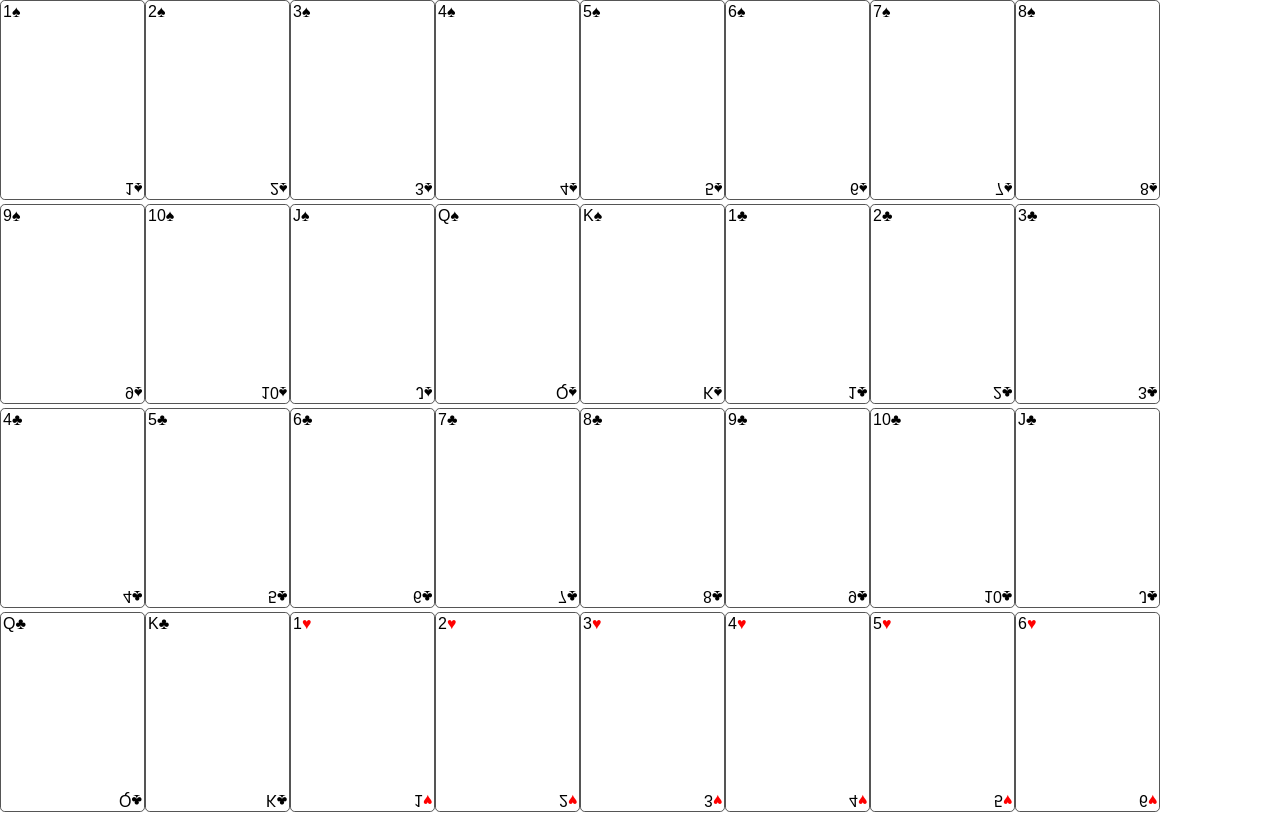
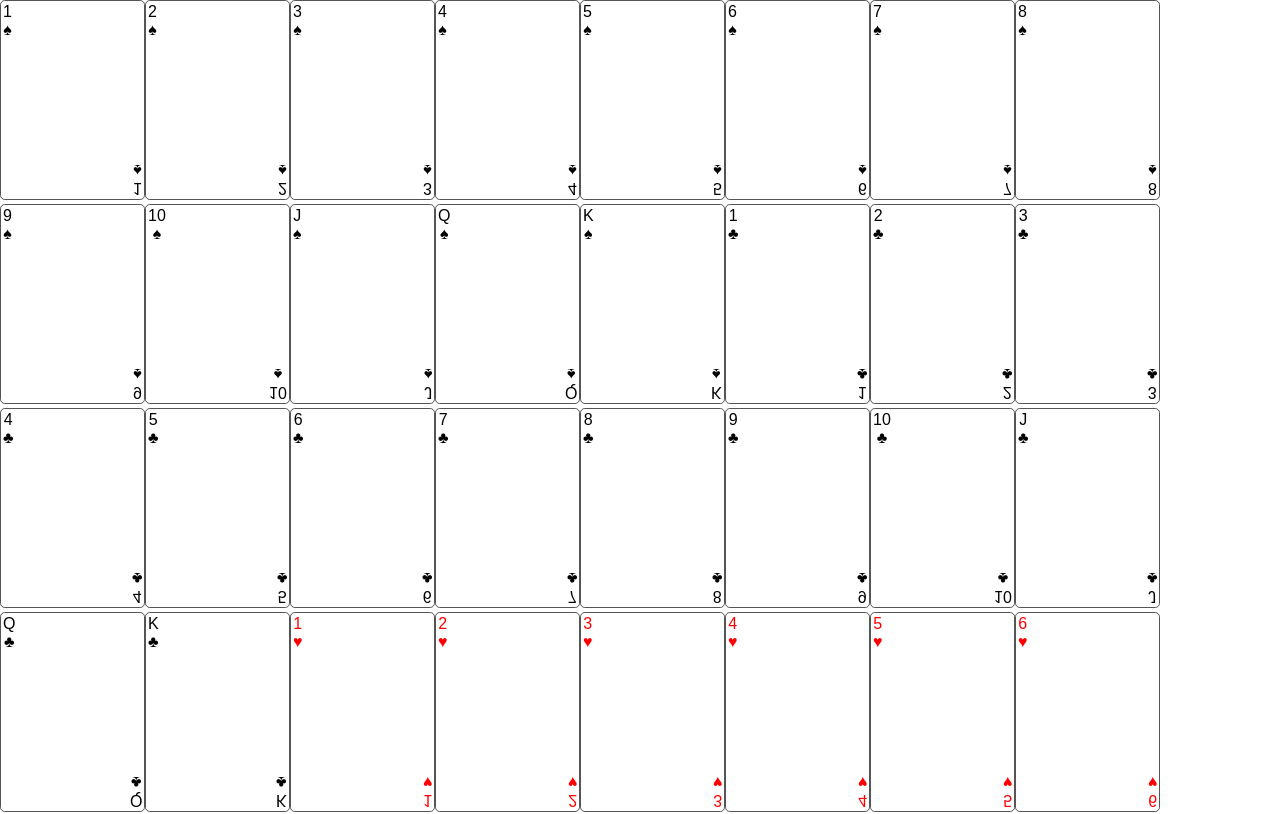
Before and after one commit to hkoskinen/react-solitaire, a React (Create React App) app: page / in a window 1280 px wide. Shown: the top 814 px of the page. Built offline with nearby package versions, Linux system fonts and the light colour scheme.

Commit message:
Fix card colors

```diff
--- a/src/Card.css
+++ b/src/Card.css
@@ -12,10 +12,7 @@
   position: absolute;
   top: 2px;
   left: 2px;
-}
-.pip-top p {
-  margin: 0;
-  padding: 0;
+  text-align: center;
 }
 
 .pip-bottom {
@@ -23,10 +20,7 @@
   bottom: 2px;
   right: 2px;
   transform: scale(1, -1);
-}
-.pip-bottom p {
-  margin: 0;
-  padding: 0;
+  text-align: center;
 }
 
 .red {
--- a/src/Card.js
+++ b/src/Card.js
@@ -1,29 +1,27 @@
 import React from 'react';
 import './Card.css';
 
-const Suit = ({suit}) => {
+const Pip = ({rank, suit}) => {
   suit = suit.toLowerCase(); // just in case
   switch (suit) {
     case 's':
-      return <span>&spades;</span>
+      return <span>{rank}<br/>&spades;</span>
     case 'c':
-      return <span>&clubs;</span>
+      return <span>{rank}<br/>&clubs;</span>
     case 'd':
-      return <span className="red">&diams;</span>
+      return <span className="red">{rank}<br/>&diams;</span>
     case 'h':
-      return <span className="red">&hearts;</span>
+      return <span className="red">{rank}<br/>&hearts;</span>
   }
-}
+};
 
 const Card = ({rank, suit}) => (
   <div className="card">
     <div className="pip-top">
-      {rank}
-      <Suit suit={suit} />
+      <Pip rank={rank} suit={suit} />
     </div>
     <div className="pip-bottom">
-      {rank}
-      <Suit suit={suit} />
+      <Pip rank={rank} suit={suit} />
     </div>
   </div>
 );
```
